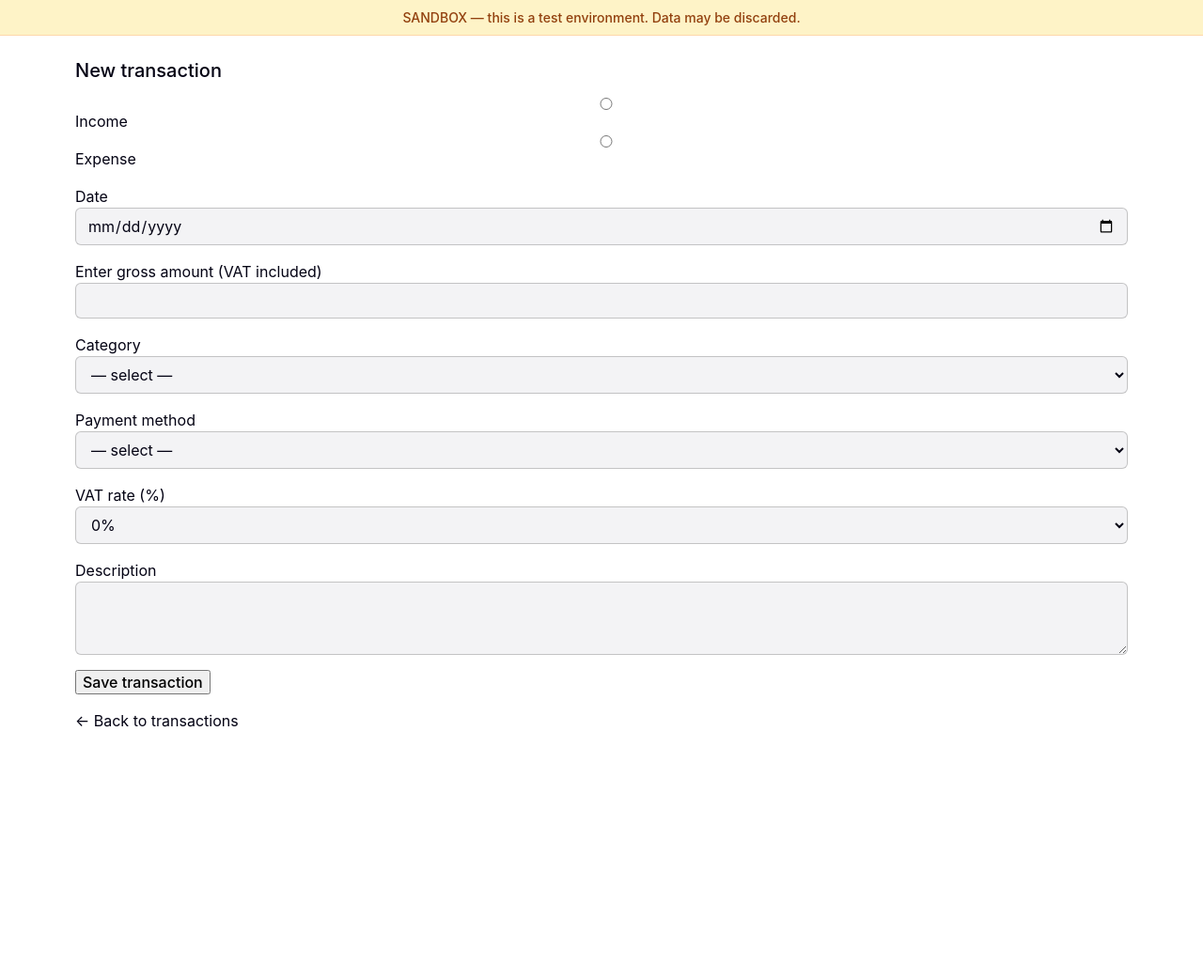
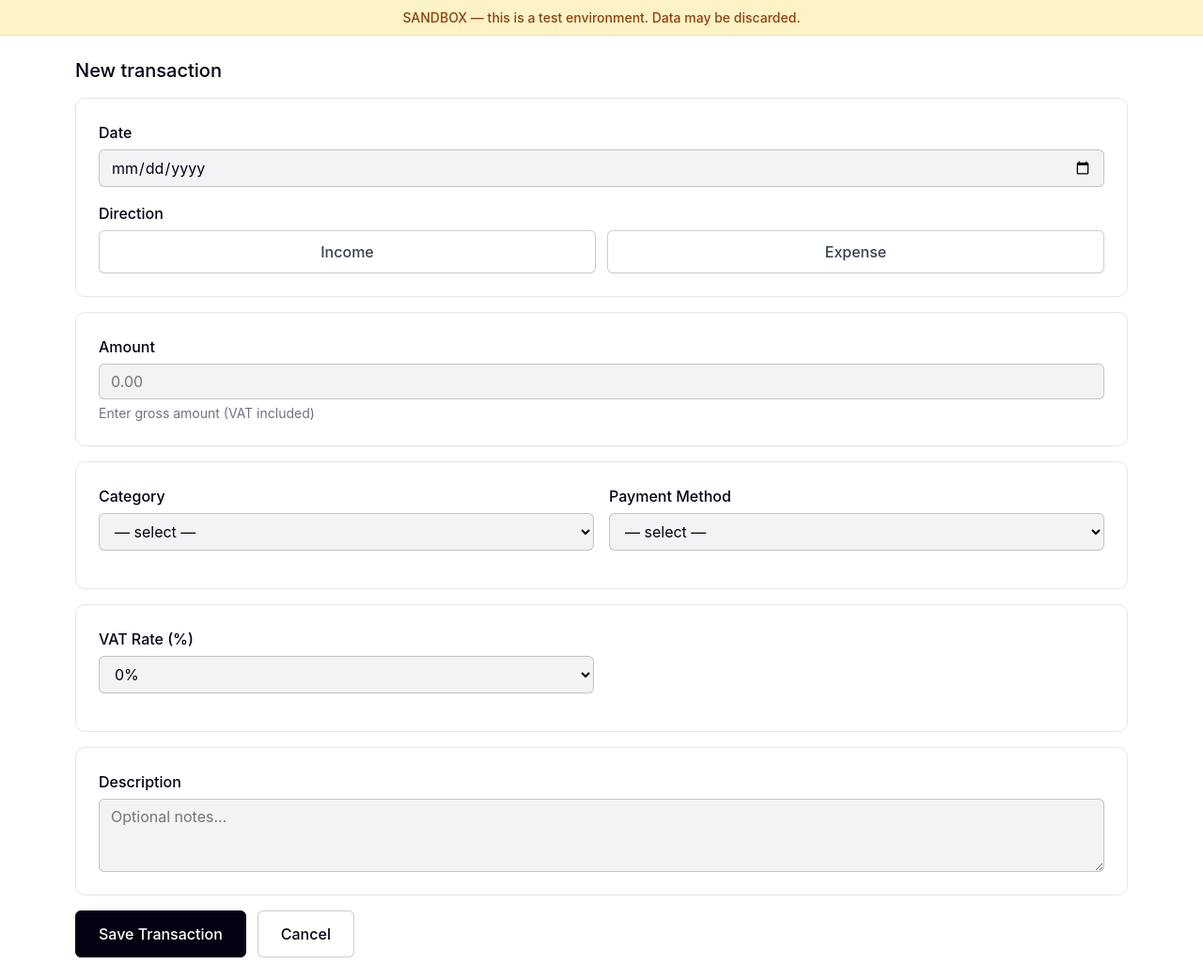
Before and after one commit to NewWorldSolution/cashflow-tracker, a Python web app: template app/templates/transactions/create.html in a window 1280 px wide. Shown: the whole page at 94% size. Before the commit the page ends 774 px from the top, so only its background shows below. Run offline with Jinja, Linux system fonts and the light colour scheme; the template is opened without the code that fills it, so the values that code supplies are empty.

Commit message:
feat: restructure transaction form into 5 sections (I5-T3)
Reorganises create.html into Basics / Amount / Details / VAT / Optional
sections using T1 form-section classes. Direction field replaced with
styled toggle buttons (hidden radio inputs). Card reminder upgraded to
info callout. Error summary box added at top. All form.js business logic
preserved; only added two lines for toggle-btn active class management.

Co-Authored-By: Claude Sonnet 4.6 <noreply@anthropic.com>

```diff
--- a/app/templates/transactions/create.html
+++ b/app/templates/transactions/create.html
@@ -5,44 +5,58 @@
 {% block content %}
 
 {% if errors %}
-<ul class="errors" style="color:#cc0000;background:#fff0f0;border:1px solid #ffcccc;padding:8px 16px;border-radius:4px;margin-bottom:16px;">
-  {% for error in errors %}
-    <li>{{ error }}</li>
+<div class="error-summary">
+  <strong>Please fix the following errors:</strong>
+  <ul>
+    {% for e in errors %}
+    <li>{{ e }}</li>
     {% endfor %}
   </ul>
+</div>
 {% endif %}
 
 <h2>New transaction</h2>
 
 <form method="post" action="{{ form_action | default('/transactions/new') }}">
 
-  <p>
-    <label>
+  <!-- Section 1 — Basics -->
+  <div class="form-section">
+    <div class="form-group">
+      <label class="form-label" for="date">Date</label>
+      <input type="date" id="date" name="date" value="{{ form_data.get('date', today) }}" required>
+    </div>
+    <div class="form-group">
+      <label class="form-label">Direction</label>
+      <div class="toggle-group">
+        <label class="toggle-btn {{ 'active' if form_data.get('direction') == 'income' else '' }}">
           <input type="radio" name="direction" value="income"
-        {% if form_data.get('direction') == 'income' %}checked{% endif %}>
+            {% if form_data.get('direction') == 'income' %}checked{% endif %} style="display:none">
           Income
         </label>
-    &nbsp;
-    <label>
+        <label class="toggle-btn {{ 'active' if form_data.get('direction', 'expense') == 'expense' else '' }}">
           <input type="radio" name="direction" value="expense"
-        {% if form_data.get('direction') == 'expense' %}checked{% endif %}>
+            {% if form_data.get('direction', 'expense') == 'expense' %}checked{% endif %} style="display:none">
           Expense
         </label>
-  </p>
+      </div>
+    </div>
+  </div>
 
-  <p>
-    <label for="date">Date</label><br>
-    <input type="date" id="date" name="date" value="{{ form_data.get('date', today) }}" required>
-  </p>
+  <!-- Section 2 — Amount -->
+  <div class="form-section">
+    <div class="form-group">
+      <label class="form-label" for="amount">Amount</label>
+      <input type="number" id="amount" name="amount" step="0.01" min="0.01"
+             value="{{ form_data.get('amount', '') }}" required placeholder="0.00">
+      <div class="form-helper">Enter gross amount (VAT included)</div>
+    </div>
+  </div>
 
-  <p>
-    <label for="amount">Enter gross amount (VAT included)</label><br>
-    <input type="number" id="amount" name="amount" step="0.01" min="0.01"
-           value="{{ form_data.get('amount', '') }}" required>
-  </p>
-
-  <p>
-    <label for="category_id">Category</label><br>
+  <!-- Section 3 — Details -->
+  <div class="form-section">
+    <div class="form-row">
+      <div class="form-group">
+        <label class="form-label" for="category_id">Category</label>
         <select id="category_id" name="category_id">
           <option value="">— select —</option>
           {% for cat in categories %}
@@ -55,10 +69,9 @@
             {% endif %}
           {% endfor %}
         </select>
-  </p>
-
-  <p>
-    <label for="payment_method">Payment method</label><br>
+      </div>
+      <div class="form-group">
+        <label class="form-label" for="payment_method">Payment Method</label>
         <select id="payment_method" name="payment_method">
           <option value="">— select —</option>
           {% for pm in ['cash', 'card', 'transfer'] %}
@@ -68,14 +81,28 @@
             </option>
           {% endfor %}
         </select>
-  </p>
-
-  <div id="card-reminder" style="display:none;background:#fff8dc;border:1px solid #e0c000;padding:8px;border-radius:4px;margin-bottom:8px;">
-    Log gross amount. Card commission is logged separately at month end from terminal invoice
+      </div>
+    </div>
+    <!-- Income type row — shown/hidden by JS -->
+    <div class="form-group" id="income-type-row" style="display:none">
+      <label class="form-label" for="income_type">Income Type</label>
+      <select id="income_type" name="income_type">
+        <option value="">— select —</option>
+        <option value="internal" {% if form_data.get('income_type') == 'internal' %}selected{% endif %}>Internal</option>
+        <option value="external" {% if form_data.get('income_type') == 'external' %}selected{% endif %}>External</option>
+      </select>
+    </div>
+    <!-- Card reminder — shown/hidden by JS -->
+    <div id="card-reminder" class="callout callout-info mt-2" style="display:none">
+      Log gross amount. Card commission is logged separately at month end from terminal invoice.
+    </div>
   </div>
 
-  <p>
-    <label for="vat_rate">VAT rate (%)</label><br>
+  <!-- Section 4 — VAT -->
+  <div class="form-section">
+    <div class="form-row">
+      <div class="form-group">
+        <label class="form-label" for="vat_rate">VAT Rate (%)</label>
         <select id="vat_rate" name="vat_rate">
           {% for rate in [0, 5, 8, 23] %}
             <option value="{{ rate }}"
@@ -84,22 +111,9 @@
             </option>
           {% endfor %}
         </select>
-  </p>
-
-  <div id="income-type-row" style="display:none;">
-    <p>
-      <label for="income_type">Income type</label><br>
-      <select id="income_type" name="income_type">
-        <option value="">— select —</option>
-        <option value="internal" {% if form_data.get('income_type') == 'internal' %}selected{% endif %}>Internal</option>
-        <option value="external" {% if form_data.get('income_type') == 'external' %}selected{% endif %}>External</option>
-      </select>
-    </p>
       </div>
-
-  <div id="vat-deductible-row" style="display:none;">
-    <p>
-      <label for="vat_deductible_pct">VAT deductible (%)</label><br>
+      <div class="form-group" id="vat-deductible-row" style="display:none">
+        <label class="form-label" for="vat_deductible_pct">VAT Deductible (%)</label>
         <select id="vat_deductible_pct" name="vat_deductible_pct">
           <option value="">— select —</option>
           {% for pct in [0, 50, 100] %}
@@ -109,24 +123,28 @@
             </option>
           {% endfor %}
         </select>
-    </p>
+      </div>
+    </div>
   </div>
 
-  <p>
-    <label for="description">
+  <!-- Section 5 — Optional -->
+  <div class="form-section">
+    <div class="form-group">
+      <label class="form-label" for="description">
         Description
-      <span id="desc-required" style="display:none;color:#cc0000;"> (required)</span>
-    </label><br>
-    <textarea id="description" name="description" rows="3" cols="50">{{ form_data.get('description', '') }}</textarea>
-  </p>
+        <span id="desc-required" class="text-sm" style="display:none; color: var(--color-destructive);">(required)</span>
+      </label>
+      <textarea id="description" name="description" rows="3" placeholder="Optional notes...">{{ form_data.get('description', '') }}</textarea>
+    </div>
+  </div>
 
-  <p>
-    <button type="submit">Save transaction</button>
-  </p>
+  <!-- Buttons -->
+  <div class="flex gap-3 mt-4">
+    <button type="submit" class="btn btn-primary btn-lg">Save Transaction</button>
+    <a href="/transactions/" class="btn btn-secondary btn-lg">Cancel</a>
+  </div>
 
 </form>
-
-<a href="/transactions/">← Back to transactions</a>
 
 <script src="/static/form.js"></script>
 
--- a/static/form.js
+++ b/static/form.js
@@ -56,6 +56,9 @@ document.addEventListener('DOMContentLoaded', function () {
       if (vatRateField) _unlockField(vatRateField);
       const paymentField = document.querySelector('select[name="payment_method"]');
       if (paymentField) _unlockField(paymentField);
+      // Toggle button active class
+      document.querySelectorAll('.toggle-btn').forEach(btn => btn.classList.remove('active'));
+      this.closest('.toggle-btn').classList.add('active');
     });
   });
 
```
Lines whose indentation alone changed are shown as unchanged.
